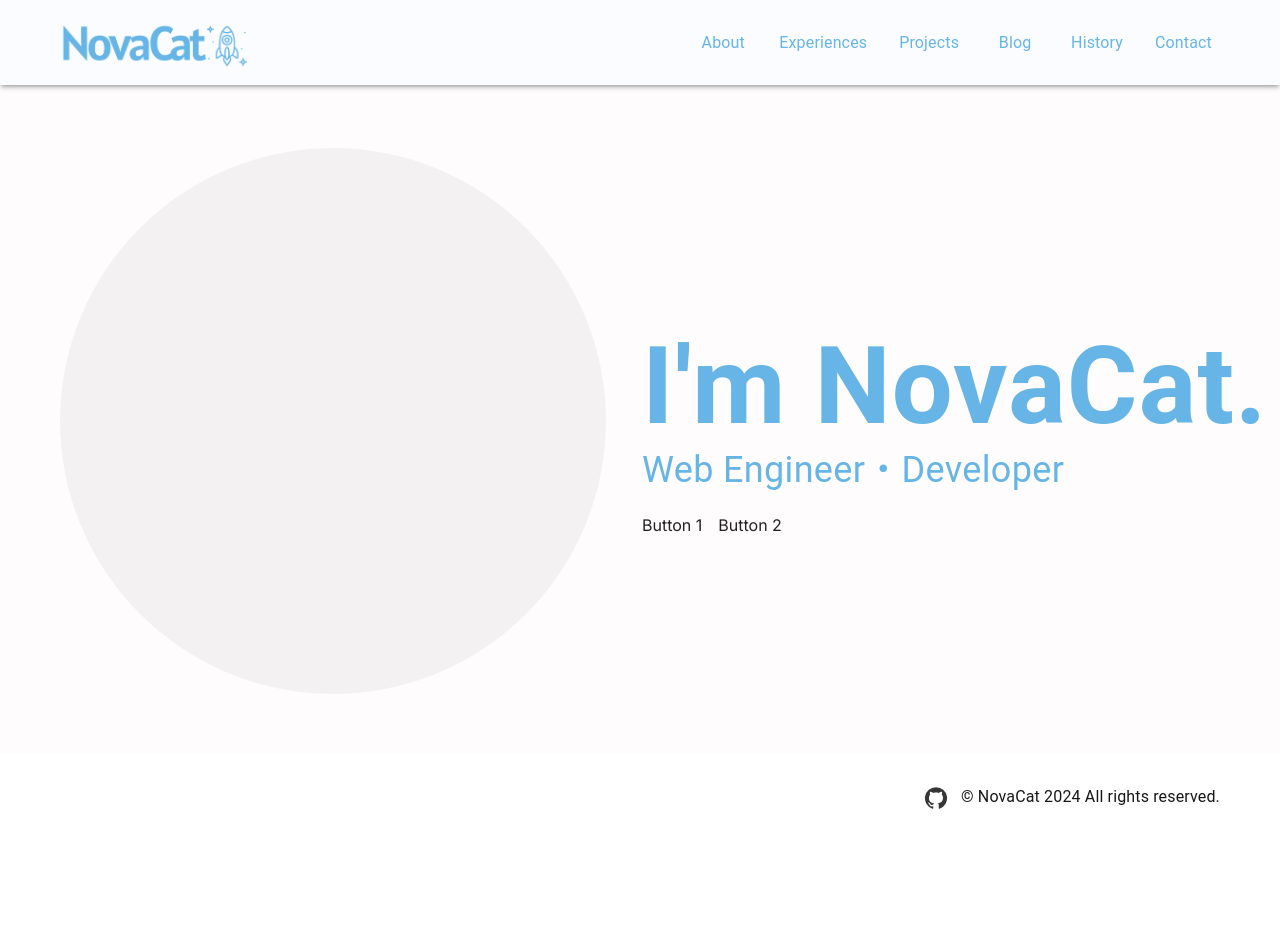
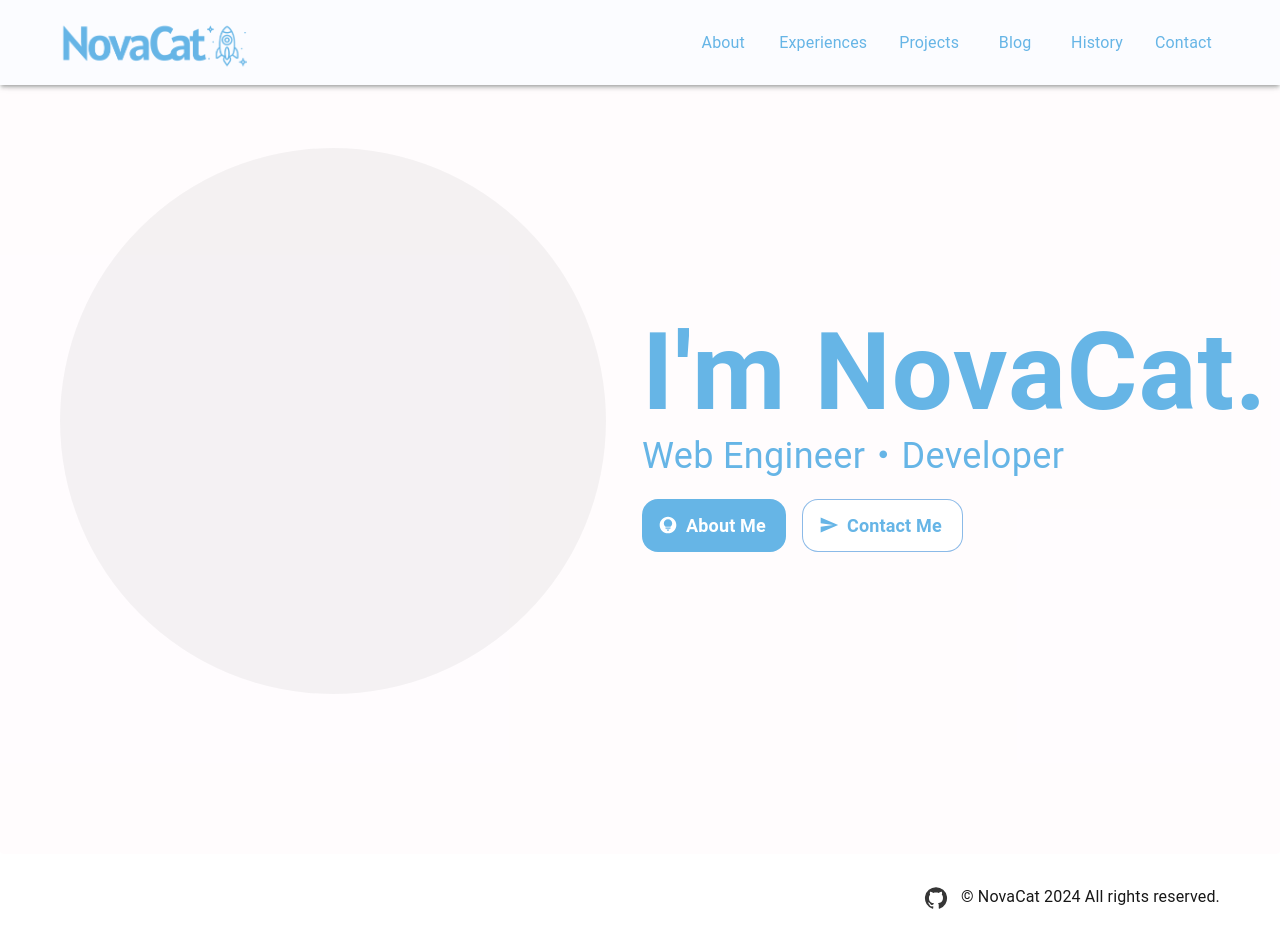
Before and after one commit to novacat25/NovaCat-Portfolio, a Next.js app: page / in a window 1280 px wide. Before the commit the page ends 839 px from the top, so only its background shows below. Built offline with nearby package versions, Linux system fonts and the light colour scheme.

Commit message:
Feat: Introducing page(structure)

```diff
--- /dev/null
+++ b/src/components/atoms/Button/IconLinkButton.tsx
@@ -0,0 +1,40 @@
+import { colors } from "@/styles/colors"
+import { Button } from "@mui/material"
+import { LightbulbCircle, Send } from '@mui/icons-material'
+import { useRouter } from "next/navigation"
+import { H4Typography } from "../Typography/Heading/H4Typography"
+
+type Props = {
+  type?: "About" | "Contact"
+}
+
+export const IconLinkButton = ({ type = "About" }: Props) => {
+  const router = useRouter()
+
+  const handleClick = (toPage: "About" | "Contact") => {
+    router.push(`${toPage.toLowerCase()}`)
+  }
+
+  const isAbout = (type === "About")
+  const DISPLAY_MESSAGE = isAbout ? "About Me" : "Contact Me"
+
+  return (
+    <Button
+      onClick={()=>handleClick(type)}
+      variant={isAbout ? "contained" : "outlined"}
+      startIcon={isAbout ? <LightbulbCircle /> : <Send />}
+      sx={{
+        px: 2.5,
+        py: 1.5,
+        borderRadius: 4,
+        backgroundColor: isAbout ? colors.primary.main : colors.mono.white,
+        color: isAbout ? colors.mono.white : colors.primary.main,
+        boxShadow: 0
+      }}
+    >
+        <H4Typography isStrong color={isAbout ? colors.mono.white : colors.primary.main} sx={{textTransform: "none"}}>
+          {DISPLAY_MESSAGE}
+        </H4Typography>
+    </Button>
+  )
+}
--- a/src/components/pages/Introduce.tsx
+++ b/src/components/pages/Introduce.tsx
@@ -3,21 +3,22 @@ import { Box, Paper, Skeleton, Stack, useMediaQuery, useTheme } from "@mui/mater
 import { TitleTypography } from "../atoms/Typography/Title/TitleTypography"
 import { Subtitle2Typography } from "../atoms/Typography/Subtitle/Subtitle2Typography"
 import { H3Typography } from "../atoms/Typography/Heading/H3Typography"
+import { IconLinkButton } from "../atoms/Button/IconLinkButton"
 
 export const IntroducePage = () => {
   const theme = useTheme()
   const isPc = useMediaQuery(theme.breakpoints.up('md'))
 
   const PC = () => (
-    <Paper elevation={0} sx={{ backgroundColor: colors.background.main, py: 7.5 , pl: 7.5 }}>
+    <Paper elevation={0} sx={{ backgroundColor: colors.background.main, pt: 7.5 , pl: 7.5, pb: 20 }}>
       <Box display="flex" alignItems="center" gap={4.5}>
         <Skeleton variant="circular" width={546} height={546} />
         <Box>
           <TitleTypography colorType="introduce">I'm NovaCat.</TitleTypography>
           <Subtitle2Typography mt={-3} colorType="introduce">Web Engineer・Developer</Subtitle2Typography>
           <Box pt={2} display="flex" gap={2}>
-            <p>Button 1</p>
-            <p>Button 2</p>
+            <IconLinkButton type="About" />
+            <IconLinkButton type="Contact" />
           </Box>
         </Box>
       </Box>
@@ -31,8 +32,8 @@ export const IntroducePage = () => {
           <TitleTypography colorType="introduce" isMobile>I'm NovaCat.</TitleTypography>
           <H3Typography mt={-1} colorType="introduce">Web Engineer・Developer</H3Typography>
           <Box pt={1} display="flex" gap={1}>
-            <p>Button 1</p>
-            <p>Button 2</p>
+            <IconLinkButton type="About" />
+            <IconLinkButton type="Contact" />
           </Box>
         </Stack>
       </Paper>
```
